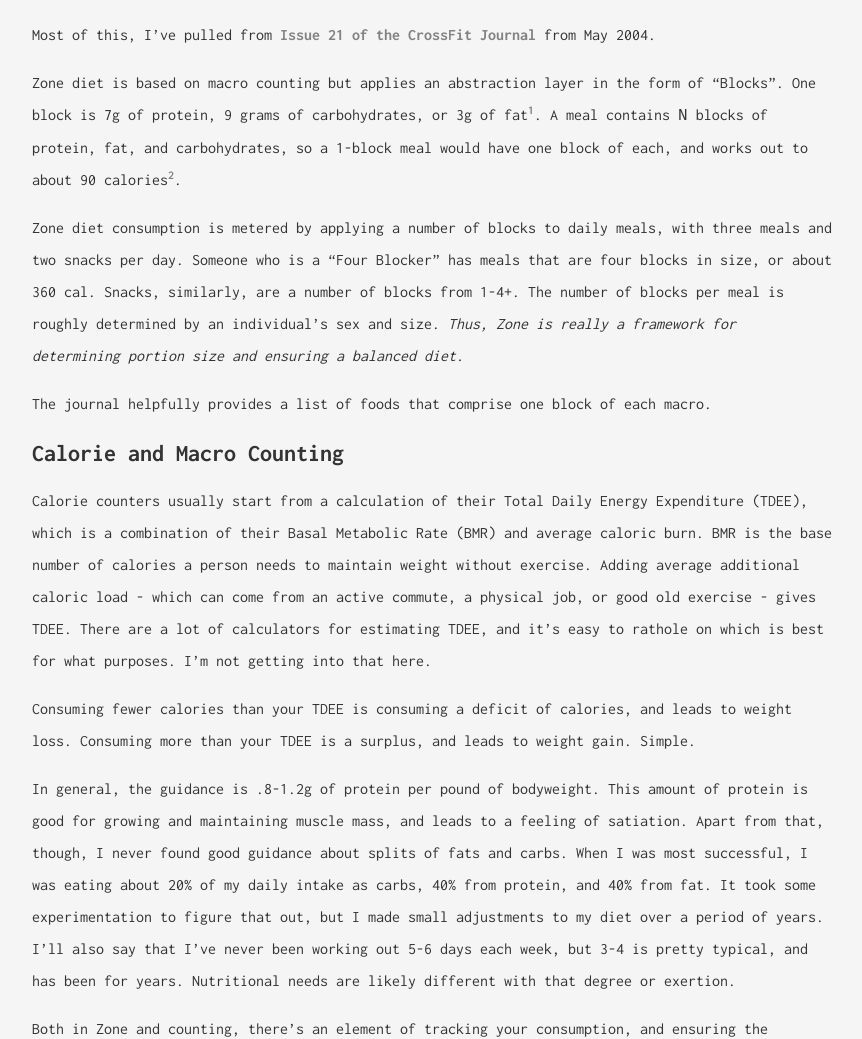
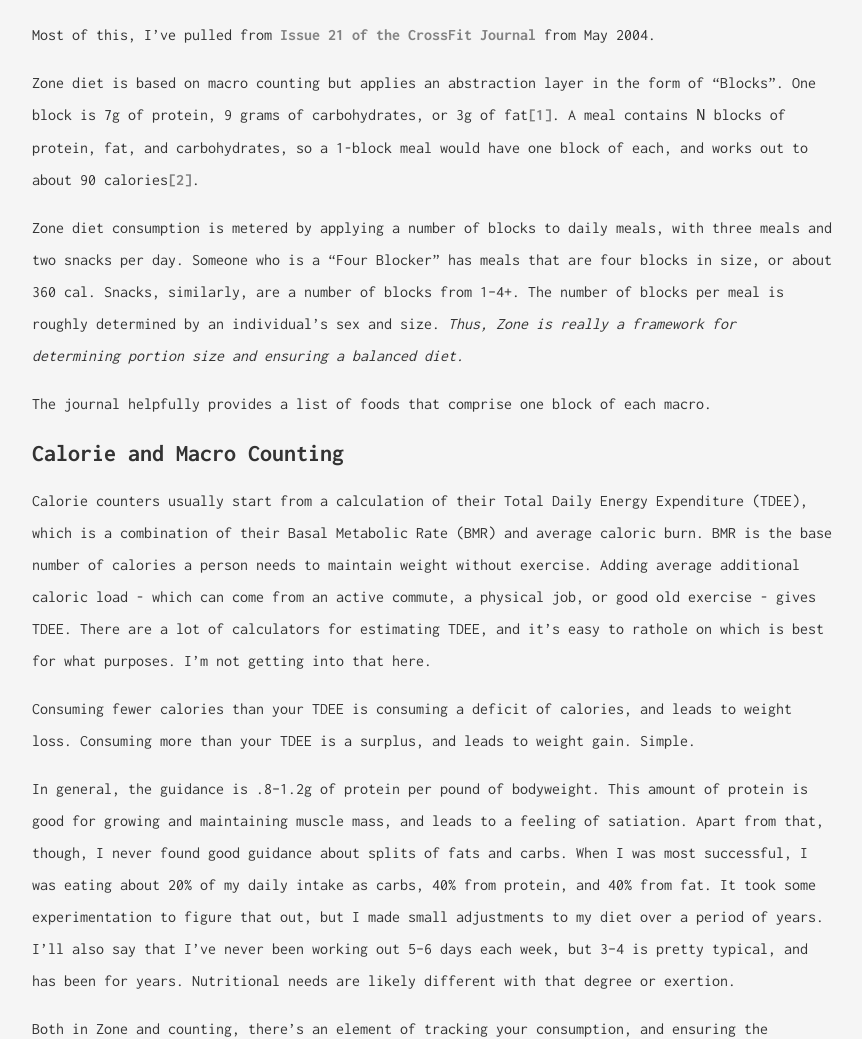
Before and after one commit to jehanalvani/jehanalvani.github.io, a Jekyll site: the page built from _posts/2018-01-03-questions-about-zone.md, in a window 1280 px wide and 1400 px high, scrolled down 978 px. Shown: the part 156-1195 px from the top of the window, without its empty margins (208-1070 px from the left). Built offline with Jekyll 4.4.1, drawn with Linux system fonts in a browser that asks for light colours; some of the changed lines change nothing that is shown; some of the changed text lies outside the part shown.

Commit message:
Mirroring from Micro.blog.

```diff
--- a/_posts/2018-01-03-questions-about-zone.md
+++ b/_posts/2018-01-03-questions-about-zone.md
@@ -5,87 +5,125 @@
 date: 2018-01-02 17:27 -0800
 guid: http://jalvani.micro.blog/2018/01/03/questions-about-zone.html
 ---
-I've been reading about the Zone diet, recently. I'm coming at this as a long-time calorie and macro counter. I'm left with a few questions, and thought it might be interesting to document my thoughts.
+<p>I&#8217;ve been reading about the Zone diet, recently. I&#8217;m coming at this as a long-time calorie and macro counter. I&#8217;m left with a few questions, and thought it might be interesting to document my thoughts. </p>
 
-I’ll preface this discussion with the fact that I’m certainly not a nutritionist. I’m a fitness enthusiast who had my share of weight issues which stemmed from being a really active kid and teen who didn’t know _how_ to eat. As a result, when I got to college and wasn’t as active in my sport, I gained a ton of weight. Over the years, I learned about fitness and nutrition, and I’ve gotten pretty good at manipulating both to achieve my goals.
+<p>I’ll preface this discussion with the fact that I’m certainly not a nutritionist. I’m a fitness enthusiast who had my share of weight issues which stemmed from being a really active kid and teen who didn’t know <em>how</em> to eat. As a result, when I got to college and wasn’t as active in my sport, I gained a ton of weight. Over the years, I learned about fitness and nutrition, and I’ve gotten pretty good at manipulating both to achieve my goals. </p>
 
-I was going to start with a quick summary of zone, but to really understand this, I think we need to go back a step.
+<p>I was going to start with a quick summary of zone, but to really understand this, I think we need to go back a step.</p>
 
-## Calories
+<h2 id="calories">Calories</h2>
 
-Like I said, I’m a longtime macro-counter. The three "macro" nutrients are proteins, carbohydrates, and fats. There are others: fibers, acids, etc., but these three are relevant to this discussion.
+<p>Like I said, I’m a longtime macro-counter. The three &#8220;macro&#8221; nutrients are proteins, carbohydrates, and fats. There are others: fibers, acids, etc., but these three are relevant to this discussion.</p>
 
-They break down something [like this][1]:
+<p>They break down something <a href="https://en.wikipedia.org/wiki/Food_energy#Nutrition_labels">like this</a>: </p>
 
-| Nutrient      	| cal/g 	|
-|:---------	|:-----  	|
-| Fat           	| 9         	|
-| Proteins      	| 4         	|
-| Carbs   		| 4         	|
-| _Ethanol_       | _7_      	|
+<table>
+<colgroup>
+<col style="text-align:left;"/>
+<col style="text-align:left;"/>
+</colgroup>
 
-The list isn't comprehensive; I specifically included the macros we're discussing, and I intentionally left Ethanol (Drinking Alcohol) in the list. I'll circle back to that later.
+<thead>
+<tr>
+	<th style="text-align:left;">Nutrient</th>
+	<th style="text-align:left;">cal/g</th>
+</tr>
+</thead>
 
-This list is based on pure protein, fat, and carbohydrates. In actuality, foods we eat are all combinations of the above. For example, ground beef is a mix of protein and fat, and is usually expressed as a percentage or ratio - eg. 80% lean, or 80/20 (where 80% is lean protein and 20% is fat).
+<tbody>
+<tr>
+	<td style="text-align:left;">Fat</td>
+	<td style="text-align:left;">9</td>
+</tr>
+<tr>
+	<td style="text-align:left;">Proteins</td>
+	<td style="text-align:left;">4</td>
+</tr>
+<tr>
+	<td style="text-align:left;">Carbs</td>
+	<td style="text-align:left;">4</td>
+</tr>
+<tr>
+	<td style="text-align:left;"><em>Ethanol</em></td>
+	<td style="text-align:left;"><em>7</em></td>
+</tr>
+</tbody>
+</table>
 
+<p>The list isn&#8217;t comprehensive; I specifically included the macros we&#8217;re discussing, and I intentionally left Ethanol (Drinking Alcohol) in the list. I&#8217;ll circle back to that later.</p>
 
-## Summary of Zone
+<p>This list is based on pure protein, fat, and carbohydrates. In actuality, foods we eat are all combinations of the above. For example, ground beef is a mix of protein and fat, and is usually expressed as a percentage or ratio - eg. 80% lean, or 80/20 (where 80% is lean protein and 20% is fat). </p>
 
-Most of this, I've pulled from [Issue 21 of the CrossFit Journal][2] from May 2004.
+<h2 id="summaryofzone">Summary of Zone</h2>
 
-Zone diet is based on macro counting but applies an abstraction layer in the form of "Blocks". One block is 7g of protein, 9 grams of carbohydrates, or 3g of fat[^1]. A meal contains `N` blocks of protein, fat, and carbohydrates, so a 1-block meal would have one block of each, and works out to about 90 calories[^2].
+<p>Most of this, I&#8217;ve pulled from <a href="http://library.crossfit.com/free/pdf/cfjissue21_May04.pdf">Issue 21 of the CrossFit Journal</a> from May 2004.</p>
 
-Zone diet consumption is metered by applying a number of blocks to daily meals, with three meals and two snacks per day. Someone who is a "Four Blocker" has meals that are four blocks in size, or about 360 cal. Snacks, similarly, are a number of blocks from 1-4+. The number of blocks per meal is roughly determined by an individual's sex and size. *Thus, Zone is really a framework for determining portion size and ensuring a balanced diet.*
+<p>Zone diet is based on macro counting but applies an abstraction layer in the form of &#8220;Blocks&#8221;. One block is 7g of protein, 9 grams of carbohydrates, or 3g of fat<a href="#fn:15392" id="fnref:15392" title="see footnote" class="footnote">[1]</a>. A meal contains <code>N</code> blocks of protein, fat, and carbohydrates, so a 1-block meal would have one block of each, and works out to about 90 calories<a href="#fn:32199" id="fnref:32199" title="see footnote" class="footnote">[2]</a>. </p>
 
-The journal helpfully provides a list of foods that comprise one block of each macro.
+<p>Zone diet consumption is metered by applying a number of blocks to daily meals, with three meals and two snacks per day. Someone who is a &#8220;Four Blocker&#8221; has meals that are four blocks in size, or about 360 cal. Snacks, similarly, are a number of blocks from 1&#8211;4+. The number of blocks per meal is roughly determined by an individual&#8217;s sex and size. <em>Thus, Zone is really a framework for determining portion size and ensuring a balanced diet.</em></p>
 
-## Calorie and Macro Counting
+<p>The journal helpfully provides a list of foods that comprise one block of each macro. </p>
 
-Calorie counters usually start from a calculation of their Total Daily Energy  Expenditure (TDEE), which is a combination of their Basal Metabolic Rate (BMR) and average caloric burn. BMR is the base number of calories a person needs to maintain weight without exercise. Adding average additional caloric load - which can come from an active commute, a physical job, or good old exercise - gives TDEE. There are a lot of calculators for estimating TDEE, and it’s easy to rathole on which is best for what purposes. I’m not getting into that here.
+<h2 id="calorieandmacrocounting">Calorie and Macro Counting</h2>
 
-Consuming fewer calories than your TDEE is consuming a deficit of calories, and leads to weight loss. Consuming more than your TDEE is a surplus, and leads to weight gain. Simple.
+<p>Calorie counters usually start from a calculation of their Total Daily Energy Expenditure (TDEE), which is a combination of their Basal Metabolic Rate (BMR) and average caloric burn. BMR is the base number of calories a person needs to maintain weight without exercise. Adding average additional caloric load - which can come from an active commute, a physical job, or good old exercise - gives TDEE. There are a lot of calculators for estimating TDEE, and it’s easy to rathole on which is best for what purposes. I’m not getting into that here. </p>
 
-In general, the guidance is .8-1.2g of protein per pound of bodyweight. This amount of protein is good for growing and maintaining muscle mass, and leads to a feeling of satiation. Apart from that, though, I never found good guidance about splits of fats and carbs. When I was most successful, I was eating about 20% of my daily intake as carbs, 40% from protein, and 40% from fat. It took some experimentation to figure that out, but I made small adjustments to my diet over a period of years. I’ll also say that I’ve never been working out 5-6 days each week, but 3-4 is pretty typical, and has been for years. Nutritional needs are likely different with that degree or exertion.
+<p>Consuming fewer calories than your TDEE is consuming a deficit of calories, and leads to weight loss. Consuming more than your TDEE is a surplus, and leads to weight gain. Simple. </p>
 
-Both in Zone and counting, there’s an element of tracking your consumption, and ensuring the portions being tracked are accurate. That takes dedication either way.
+<p>In general, the guidance is .8&#8211;1.2g of protein per pound of bodyweight. This amount of protein is good for growing and maintaining muscle mass, and leads to a feeling of satiation. Apart from that, though, I never found good guidance about splits of fats and carbs. When I was most successful, I was eating about 20% of my daily intake as carbs, 40% from protein, and 40% from fat. It took some experimentation to figure that out, but I made small adjustments to my diet over a period of years. I’ll also say that I’ve never been working out 5&#8211;6 days each week, but 3&#8211;4 is pretty typical, and has been for years. Nutritional needs are likely different with that degree or exertion.</p>
 
-### Bulks and Cuts
+<p>Both in Zone and counting, there’s an element of tracking your consumption, and ensuring the portions being tracked are accurate. That takes dedication either way. </p>
 
-With macro counting, there’s also a concept of bulks and cuts. It’s difficult to gain strength (adding lean muscle) in a caloric deficit, and it’s virtually impossible to lose fat at a caloric surplus.
+<h3 id="bulksandcuts">Bulks and Cuts</h3>
 
-To lose about a pound per week, your consumption should be about 500 cal below TDEE. 500 calories above TDEE will gain you about a pound per week. Couple this with strength training, and smart application of cardio, and you can add muscle mass and lose fat very effectively.
+<p>With macro counting, there’s also a concept of bulks and cuts. It’s difficult to gain strength (adding lean muscle) in a caloric deficit, and it’s virtually impossible to lose fat at a caloric surplus. </p>
 
-## Questions
+<p>To lose about a pound per week, your consumption should be about 500 cal below TDEE. 500 calories above TDEE will gain you about a pound per week. Couple this with strength training, and smart application of cardio, and you can add muscle mass and lose fat very effectively.</p>
 
-This sets up my questions.
+<h2 id="questions">Questions</h2>
 
-1. In Zone, it seems like there’s no concept of bulks and cuts. Do I understand that correctly? If I do, why no bulks and cuts?
-2. If there are bulks and cuts, would I go to a “heavy gain” (5 block meals, 4 block snacks) for a bulk, and a more moderate 5 block meal/3 block snack or 4/4 for a cut?
-3. Do I adjust for exercise? While macro counting, I add calories burned in exercise to my TDEE, and scale my percentage of macros accordingly. That doesn’t seem to be the case with Zone, or it’s not addressed.
-4. How do you handle non-workout days with zone? It seems to assume a CrossFit “ideal” of 5-6 days per week of strenuous exercise.
+<p>This sets up my questions. </p>
 
-## Where I landed
+<ol>
+<li>In Zone, it seems like there’s no concept of bulks and cuts. Do I understand that correctly? If I do, why no bulks and cuts?</li>
+<li>If there are bulks and cuts, would I go to a “heavy gain” (5 block meals, 4 block snacks) for a bulk, and a more moderate 5 block meal/3 block snack or 4/4 for a cut?</li>
+<li>Do I adjust for exercise? While macro counting, I add calories burned in exercise to my TDEE, and scale my percentage of macros accordingly. That doesn’t seem to be the case with Zone, or it’s not addressed.</li>
+<li>How do you handle non-workout days with zone? It seems to assume a CrossFit “ideal” of 5&#8211;6 days per week of strenuous exercise.</li>
+</ol>
 
-I see a lot of smarts in Zone, but the value is in the framework, not the application. I disagree with the splits of macros that Zone applies. Keeping carbs low over a period of time teaches your body to break down fat for fuel, which is super valuable[^3].
+<h2 id="whereilanded">Where I landed</h2>
 
-I know that my TDEE is currently pretty close to 2300 cal. I shoot for 1800 cal while cutting, and 2500 while bulking. I’ll likely take this as a motivator to rethink my percentages and how I bulk. In the past, I scaled protein and filled in with whatever. Once I hit my macros for the day, it was on. I could eat whatever to make up the last calories. Now I’ll try to maintain my splits more consistently.
+<p>I see a lot of smarts in Zone, but the value is in the framework, not the application. I disagree with the splits of macros that Zone applies. Keeping carbs low over a period of time teaches your body to break down fat for fuel, which is super valuable<a href="#fn:49006" id="fnref:49006" title="see footnote" class="footnote">[3]</a>. </p>
 
+<p>I know that my TDEE is currently pretty close to 2300 cal. I shoot for 1800 cal while cutting, and 2500 while bulking. I’ll likely take this as a motivator to rethink my percentages and how I bulk. In the past, I scaled protein and filled in with whatever. Once I hit my macros for the day, it was on. I could eat whatever to make up the last calories. Now I’ll try to maintain my splits more consistently. </p>
 
-## Alcohol
+<h2 id="alcohol">Alcohol</h2>
 
-I promised to come back to booze, didn’t I? The 7cal/gram of ethanol does help explain why so many people say they really got traction once they dramatically reduced alcohol consumption. It’s worth keeping in mind that %ABV is the method of determining how much ethanol is in a drink, and a drink has other nutrients as well. Beer, for example, has a both alcohol sugars, and complex carbohydrates. A 5 ounce pour of wine is approximately 150g. Far from scientific, but opening my wine cabinet and pulling out a red, it’s 13.9% ABV. Let’s do some quick math:
+<p>I promised to come back to booze, didn’t I? The 7cal/gram of ethanol does help explain why so many people say they really got traction once they dramatically reduced alcohol consumption. It’s worth keeping in mind that %ABV is the method of determining how much ethanol is in a drink, and a drink has other nutrients as well. Beer, for example, has a both alcohol sugars, and complex carbohydrates. A 5 ounce pour of wine is approximately 150g. Far from scientific, but opening my wine cabinet and pulling out a red, it’s 13.9% ABV. Let’s do some quick math: </p>
 
-* 14% (Rounded 13.9% up) of 150g is 21g
-* 21g at 7 cal/g is 147 cal per glass of wine, plus residual sugars
+<ul>
+<li>14% (Rounded 13.9% up) of 150g is 21g</li>
+<li>21g at 7 cal/g is 147 cal per glass of wine, plus residual sugars</li>
+</ul>
 
-Booze trips up your splits no matter what. Now, I’m a big fan of moderation. Moderation in everything, including moderation.Just be conscious of the impact these things have.
+<p>Booze trips up your splits no matter what. Now, I’m a big fan of moderation. Moderation in everything, including moderation.Just be conscious of the impact these things have.</p>
 
-[^1]:	There's an assumption that any 7g of protein will itself contain 1.5 g of fat, so a block contains only 1.5 *additional* grams of fat.
+<div class="footnotes">
+<hr />
+<ol>
 
-[^2]:	Protein: 7g \* 4cal = 28cal of protein, Carbs: 9g \* 4 = 36, Fat: 3g \* 9cal = 27cal
-	28+36+28=91 cal
+<li id="fn:15392">
+<p>There&#8217;s an assumption that any 7g of protein will itself contain 1.5 g of fat, so a block contains only 1.5 <em>additional</em> grams of fat.  <a href="#fnref:15392" title="return to article" class="reversefootnote">&#160;&#8617;</a></p>
+</li>
 
-[^3]:	I don’t know much about it, but I can’t see how this approach would be good for younger athletes. Brain development requires loads of carbs and fat. Quick searches didn’t lead to any good studies to read, but that doesn’t meant they haven’t been done. I just don’t know of them.
+<li id="fn:32199">
+<p>Protein: 7g * 4cal = 28cal of protein, Carbs: 9g * 4 = 36, Fat: 3g * 9cal = 27cal<br/>
+28+36+28=91 cal <a href="#fnref:32199" title="return to article" class="reversefootnote">&#160;&#8617;</a></p>
+</li>
 
-[1]:	[en.wikipedia.org/wiki/Food...](https://en.wikipedia.org/wiki/Food_energy#Nutrition_labels)
-[2]:	[library.crossfit.com/free/pdf/...](http://library.crossfit.com/free/pdf/cfjissue21_May04.pdf)
+<li id="fn:49006">
+<p>I don’t know much about it, but I can’t see how this approach would be good for younger athletes. Brain development requires loads of carbs and fat. Quick searches didn’t lead to any good studies to read, but that doesn’t meant they haven’t been done. I just don’t know of them.  <a href="#fnref:49006" title="return to article" class="reversefootnote">&#160;&#8617;</a></p>
+</li>
+
+</ol>
+</div>
```
